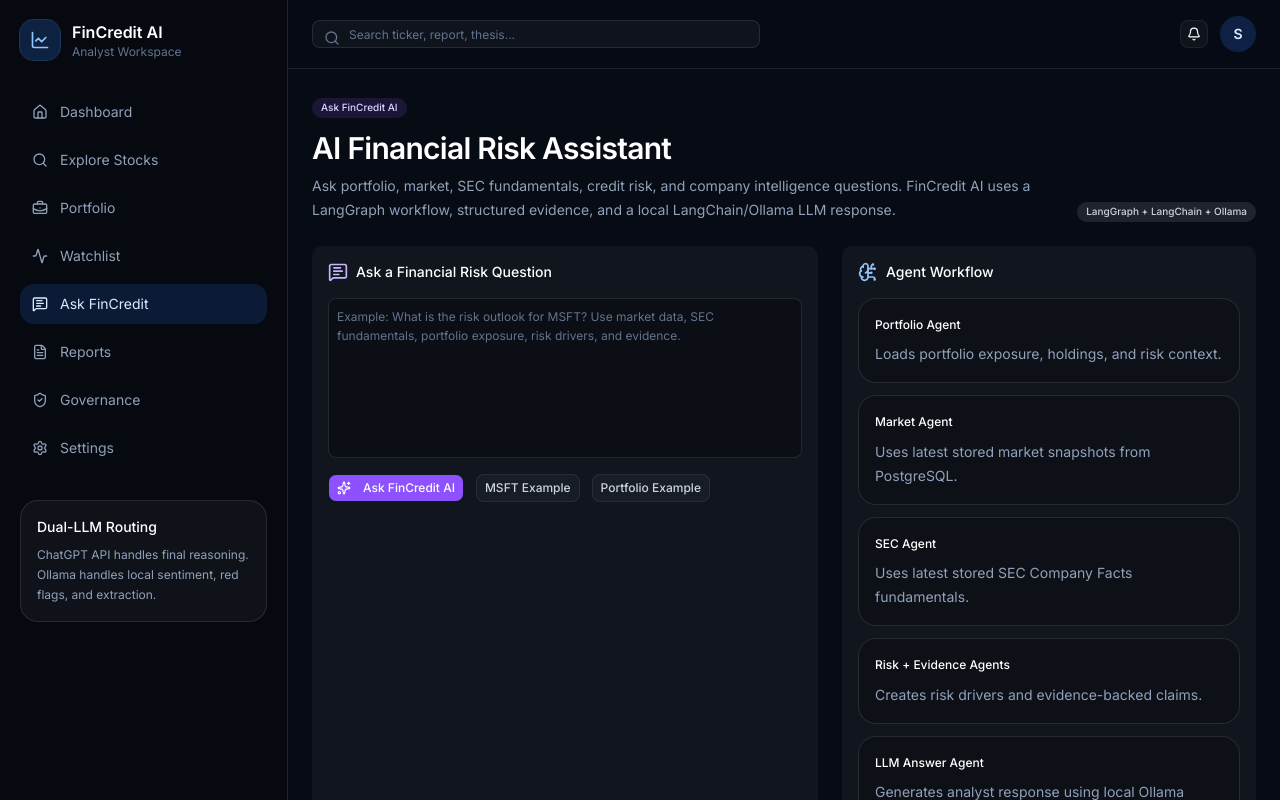
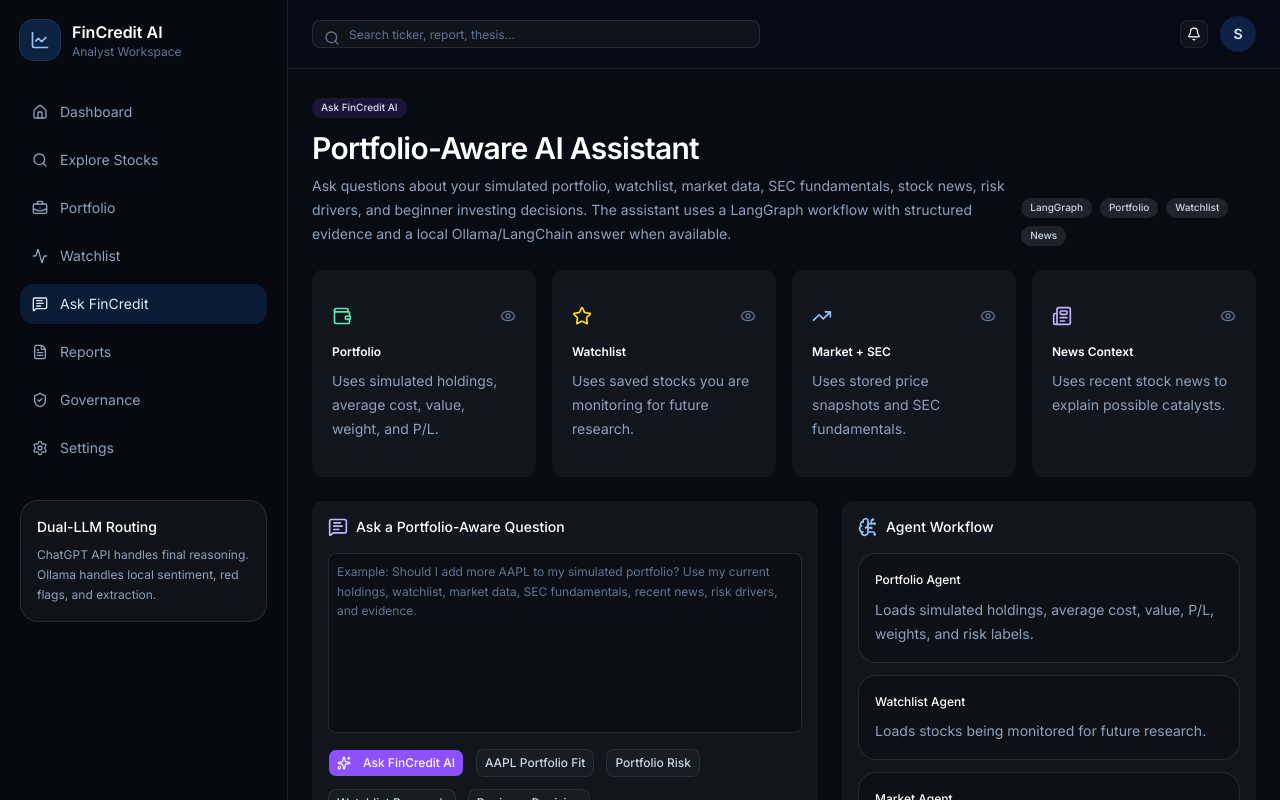
Before and after one commit to sreemaanshivkirth05/fincredit-ai, a Next.js app in the folder frontend/: page /ask in a window 1280 px wide. Shown: the top 800 px of the page. Built offline with nearby package versions, Linux system fonts and the light colour scheme.

Commit message:
Phase 40E: add portfolio-aware AI assistant

```diff
--- a/frontend/app/ask/page.tsx
+++ b/frontend/app/ask/page.tsx
@@ -7,13 +7,19 @@
 import {
   BrainCircuit,
   CheckCircle2,
+  Eye,
   FileSearch,
   FileText,
   Loader2,
   MessageSquareText,
+  Newspaper,
+  PieChart,
   ShieldCheck,
   Sparkles,
+  Star,
   Target,
+  TrendingUp,
+  Wallet,
 } from "lucide-react";
 
 import { AppShell } from "@/components/app-shell";
@@ -55,6 +61,29 @@
   message: string;
 };
 
+const EXAMPLE_QUESTIONS = [
+  {
+    label: "AAPL Portfolio Fit",
+    question:
+      "Should I add more AAPL to my simulated portfolio? Use my current holdings, cost basis, P/L, watchlist, market data, SEC fundamentals, recent news, risk drivers, and evidence.",
+  },
+  {
+    label: "Portfolio Risk",
+    question:
+      "Which holdings in my simulated portfolio need review based on concentration, unrealized P/L, market movement, SEC fundamentals, and recent news?",
+  },
+  {
+    label: "Watchlist Research",
+    question:
+      "Which stock in my watchlist should I research next, and why? Use portfolio fit, market context, SEC fundamentals, recent news, and risk drivers.",
+  },
+  {
+    label: "Beginner Decision",
+    question:
+      "Explain whether MSFT makes sense for a beginner paper-trading portfolio. Include portfolio exposure, market movement, fundamentals, news, and what I should check next.",
+  },
+];
+
 export default function AskPage() {
   const router = useRouter();
   const searchParams = useSearchParams();
@@ -90,7 +119,7 @@
     } catch (error) {
       console.error(error);
       setApiError(
-        "Could not generate an AI answer. Make sure the backend is running and Ollama is available."
+        "Could not generate an AI answer. Make sure the backend is running. If Ollama is unavailable, the backend should still return a deterministic fallback answer."
       );
     } finally {
       setLoading(false);
@@ -136,26 +165,65 @@
               Ask FinCredit AI
             </Badge>
 
-            <h1 className="text-3xl font-semibold tracking-tight">
-              AI Financial Risk Assistant
+            <h1 className="text-3xl font-semibold tracking-tight text-white">
+              Portfolio-Aware AI Assistant
             </h1>
 
             <p className="mt-2 max-w-3xl text-sm leading-6 text-slate-400">
-              Ask portfolio, market, SEC fundamentals, credit risk, and company
-              intelligence questions. FinCredit AI uses a LangGraph workflow,
-              structured evidence, and a local LangChain/Ollama LLM response.
+              Ask questions about your simulated portfolio, watchlist, market
+              data, SEC fundamentals, stock news, risk drivers, and beginner
+              investing decisions. The assistant uses a LangGraph workflow with
+              structured evidence and a local Ollama/LangChain answer when
+              available.
             </p>
 
             {prefilledQuestion && (
               <p className="mt-2 text-xs text-emerald-300">
-                Question prefilled from company intelligence page.
+                Question prefilled from the stock research page.
               </p>
             )}
           </div>
 
+          <div className="flex flex-wrap gap-2">
             <Badge className="w-fit bg-white/10 text-slate-300">
-            LangGraph + LangChain + Ollama
+              LangGraph
             </Badge>
+            <Badge className="w-fit bg-white/10 text-slate-300">
+              Portfolio
+            </Badge>
+            <Badge className="w-fit bg-white/10 text-slate-300">
+              Watchlist
+            </Badge>
+            <Badge className="w-fit bg-white/10 text-slate-300">
+              News
+            </Badge>
+          </div>
+        </div>
+
+        <div className="grid gap-4 md:grid-cols-4">
+          <FeatureCard
+            title="Portfolio"
+            detail="Uses simulated holdings, average cost, value, weight, and P/L."
+            icon={<Wallet className="h-5 w-5 text-emerald-300" />}
+          />
+
+          <FeatureCard
+            title="Watchlist"
+            detail="Uses saved stocks you are monitoring for future research."
+            icon={<Star className="h-5 w-5 text-yellow-300" />}
+          />
+
+          <FeatureCard
+            title="Market + SEC"
+            detail="Uses stored price snapshots and SEC fundamentals."
+            icon={<TrendingUp className="h-5 w-5 text-blue-300" />}
+          />
+
+          <FeatureCard
+            title="News Context"
+            detail="Uses recent stock news to explain possible catalysts."
+            icon={<Newspaper className="h-5 w-5 text-violet-300" />}
+          />
         </div>
 
         <div className="grid gap-6 lg:grid-cols-[1.1fr_0.9fr]">
@@ -163,7 +231,7 @@
             <CardHeader>
               <CardTitle className="flex items-center gap-2">
                 <MessageSquareText className="h-5 w-5 text-violet-300" />
-                Ask a Financial Risk Question
+                Ask a Portfolio-Aware Question
               </CardTitle>
             </CardHeader>
 
@@ -171,8 +239,8 @@
               <Textarea
                 value={question}
                 onChange={(event) => setQuestion(event.target.value)}
-                placeholder="Example: What is the risk outlook for MSFT? Use market data, SEC fundamentals, portfolio exposure, risk drivers, and evidence."
-                className="min-h-[160px] border-white/10 bg-black/30 text-slate-100 placeholder:text-slate-500"
+                placeholder="Example: Should I add more AAPL to my simulated portfolio? Use my current holdings, watchlist, market data, SEC fundamentals, recent news, risk drivers, and evidence."
+                className="min-h-[180px] border-white/10 bg-black/30 text-slate-100 placeholder:text-slate-500"
               />
 
               <div className="flex flex-wrap items-center gap-3">
@@ -195,31 +263,17 @@
                   )}
                 </Button>
 
+                {EXAMPLE_QUESTIONS.map((example) => (
                   <Button
+                    key={example.label}
                     type="button"
                     variant="outline"
                     className="border-white/10 bg-white/[0.03] text-slate-300 hover:bg-white/10 hover:text-white"
-                  onClick={() =>
-                    fillExampleQuestion(
-                      "What is the risk outlook for MSFT? Use market data, SEC fundamentals, portfolio exposure, risk drivers, and evidence."
-                    )
-                  }
+                    onClick={() => fillExampleQuestion(example.question)}
                   >
-                  MSFT Example
+                    {example.label}
                   </Button>
-
-                <Button
-                  type="button"
-                  variant="outline"
-                  className="border-white/10 bg-white/[0.03] text-slate-300 hover:bg-white/10 hover:text-white"
-                  onClick={() =>
-                    fillExampleQuestion(
-                      "Which portfolio holdings need analyst review based on risk drivers, concentration, market movement, and SEC fundamentals?"
-                    )
-                  }
-                >
-                  Portfolio Example
-                </Button>
+                ))}
               </div>
 
               {apiError && (
@@ -251,7 +305,12 @@
             <CardContent className="space-y-3">
               <WorkflowStep
                 title="Portfolio Agent"
-                detail="Loads portfolio exposure, holdings, and risk context."
+                detail="Loads simulated holdings, average cost, value, P/L, weights, and risk labels."
+              />
+
+              <WorkflowStep
+                title="Watchlist Agent"
+                detail="Loads stocks being monitored for future research."
               />
 
               <WorkflowStep
@@ -265,13 +324,13 @@
               />
 
               <WorkflowStep
-                title="Risk + Evidence Agents"
-                detail="Creates risk drivers and evidence-backed claims."
+                title="News Agent"
+                detail="Uses recent stock news from the news service."
               />
 
               <WorkflowStep
-                title="LLM Answer Agent"
-                detail="Generates analyst response using local Ollama model."
+                title="Risk + Evidence + Answer"
+                detail="Builds risk drivers, evidence claims, suggested actions, and AI/fallback answer."
               />
             </CardContent>
           </Card>
@@ -362,6 +421,11 @@
                 <div className="space-y-4 rounded-2xl border border-white/10 bg-black/20 p-5">
                   <ReactMarkdown
                     components={{
+                      h2: ({ children }) => (
+                        <h2 className="pt-2 text-lg font-semibold text-white">
+                          {children}
+                        </h2>
+                      ),
                       strong: ({ children }) => (
                         <strong className="font-semibold text-white">
                           {children}
@@ -546,6 +610,29 @@
   );
 }
 
+function FeatureCard({
+  title,
+  detail,
+  icon,
+}: {
+  title: string;
+  detail: string;
+  icon: React.ReactNode;
+}) {
+  return (
+    <Card className="border-white/10 bg-white/[0.04] text-white">
+      <CardContent className="p-5">
+        <div className="flex items-center justify-between">
+          {icon}
+          <Eye className="h-4 w-4 text-slate-500" />
+        </div>
+        <p className="mt-4 font-semibold text-white">{title}</p>
+        <p className="mt-2 text-sm leading-6 text-slate-400">{detail}</p>
+      </CardContent>
+    </Card>
+  );
+}
+
 function WorkflowStep({ title, detail }: { title: string; detail: string }) {
   return (
     <div className="rounded-2xl border border-white/10 bg-black/20 p-4">
```
Also changed, not shown: 2 other files (tests, documents, lock files or other folders). Lines whose indentation alone changed are shown as unchanged.
